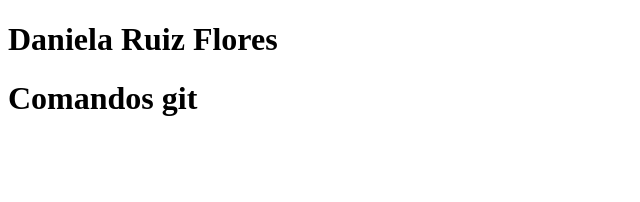
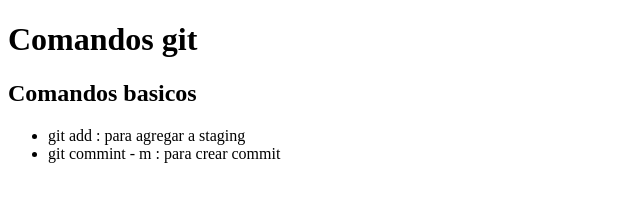
Before and after one commit to DanielaRF06/comandos-git-b, a plain HTML site: page index.html in a window 1280 px wide. Shown: the whole page, without its empty margins (0-640 px from the left). Drawn offline with Linux system fonts and the light colour scheme.

Commit message:
feat:Add comandos basicos git

```diff
--- a/index.html
+++ b/index.html
@@ -1,10 +1,16 @@
 <!DOCTYPE html>
 <html>
 <head>
+    <meta charset="utf-8">
     <title>Comandos Git</title>
 </head>
 <body>
-        <h1>Daniela Ruiz Flores</h1>
         <h1>Comandos   git</h1>
+        <h2>Comandos basicos</h2>
+
+        <ul>
+            <li>git add : para agregar a staging</li>
+            <li>git commint - m : para crear commit</li>
+        </ul>
 </body>
 </html>
```
